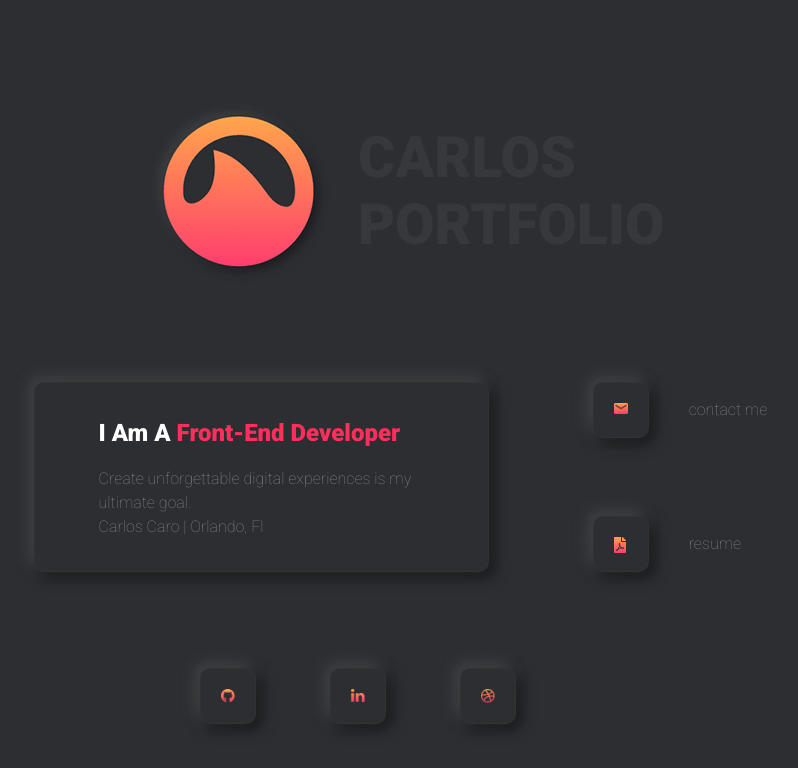
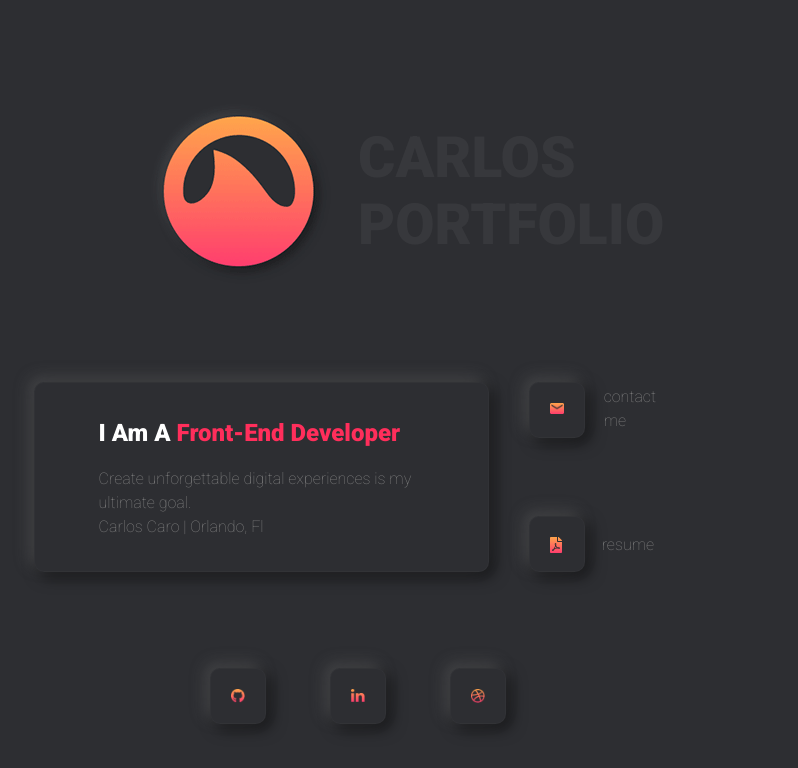
Before and after one commit to MrCaro/portfolio, a React (Create React App) app: page / in a window 1280 px wide. Shown: the top 768 px of the page, without its empty margins (282-1080 px from the left). Built offline with nearby package versions, Linux system fonts and the light colour scheme.

Commit message:
header effects and responsiveness

```diff
--- a/public/index.html
+++ b/public/index.html
@@ -11,7 +11,7 @@
     />
     <link rel="apple-touch-icon" href="logo192.png" />
     <!--
-      manifest.json provides metadata used when your web app is installed on a
+      manifest.js provides metadata used when your web app is installed on a
       user's mobile device or desktop. See https://developers.google.com/web/fundamentals/web-app-manifest/
     -->
     <link rel="manifest" href="manifest.json" />
--- a/src/App.jsx
+++ b/src/App.jsx
@@ -1,14 +1,12 @@
-import React, {Component} from 'react';
+import React from 'react';
 import Header from './components/Header';
 
-class App extends Component {
-    render() {
-        return (
-            <div>
-                <Header/>
-            </div>
-        );
-    }
-}
+const App = () => {
+    return (
+        <div>
+            <Header />
+        </div>
+    );
+};
 
 export default App;
--- /dev/null
+++ b/src/assets/js/headerIcons.js
@@ -0,0 +1,17 @@
+import emailIcon from '../img/icon-mail.png';
+import resumeIcon from '../img/icon-resume.png';
+import resumePdf from '../docs/Resume-CarlosCaro-2020.pdf'
+
+export default
+[
+  {
+    "label": "contact me",
+    "img": emailIcon,
+    "href": 'mailto: carocarlosj@gmail.com?subject=Hello Charlie! (from Portfolio)'
+  },
+  {
+    "label": "resume",
+    "img": resumeIcon,
+    "href": resumePdf
+  }
+]
--- /dev/null
+++ b/src/assets/js/socialIcons.js
@@ -0,0 +1,22 @@
+import gitIcon from '../img/icon-github.png';
+import linkedIcon from '../img/icon-linkedin.png';
+import dribbbleIcon from '../img/icon-dribbble.png';
+
+export default
+[
+    {
+        "label": "git",
+        "img": gitIcon,
+        "url": "https://github.com/MrCaro"
+    },
+    {
+        "label": "linkedin",
+        "img": linkedIcon,
+        "url": "https://www.linkedin.com/in/carlos-j-caro-a142777a/"
+    },
+    {
+        "label": "dribbble",
+        "img": dribbbleIcon,
+        "url": "https://dribbble.com/carloscaro1994"
+    }
+]
--- /dev/null
+++ b/src/assets/js/useIcons.jsx
@@ -0,0 +1,54 @@
+import React from 'react';
+import header from './headerIcons';
+import social from './socialIcons';
+
+const useIcons = (props) => {
+    const hIcon = header;
+    const sIcon = social;
+
+    const IconHeader = () => (
+        <div className="flex sm:content-between flex-wrap xs:justify-between">
+            {hIcon.map((icon) => (
+                <div key={icon.label} className="sm:w-full">
+                    <div className="neumorphism card mainCtas">
+                        <a className="sm:flex sm:flex-row" href={icon.href} target="_blank">
+                            <img className="p-5" src={icon.img} alt={icon.label}/>
+                            <p className="m-auto sm:ml-5 xs:mt-5">{icon.label}</p>
+                        </a>
+                    </div>
+                </div>
+            ))}
+        </div>
+    );
+
+    const IconSocial = () => (
+        <div className="flex my-24 xs:justify-between">
+            <div className="w-full xs:hidden"></div>
+            {sIcon.map((icon) => (
+                <div key={icon.label} className="w-auto sm:mx-8">
+                    <div className="m-auto neumorphism card mainCtas">
+                        <a className="" href={icon.url} target="_blank">
+                            <img className="p-5" src={icon.img} alt=""/>
+                        </a>
+                    </div>
+                </div>
+            ))}
+            <div className="w-full xs:hidden"></div>
+        </div>
+    );
+
+    const project = () => {
+        switch(props.iconLocation) {
+
+            case "header":   return IconHeader();
+            case "social":   return IconSocial();
+            // case "footer": return IconFooter();
+
+            default:      return <h2>No icon match</h2>
+        }
+    };
+
+    return project();
+};
+
+export default useIcons;
--- a/src/components/Header.jsx
+++ b/src/components/Header.jsx
@@ -1,12 +1,14 @@
-import React, { Component } from 'react';
+import React from 'react';
+import Icons from '../assets/js/useIcons';
+import logo from '../assets/img/test-logo-anim-5.gif';
 
-class Header extends Component {
-    render() {
+const Header = () => {
+
     return (
         <div className="container mx-auto max-w-full md:px-32 sm:px-8 xs:px-8">
             <div className="grid md:grid-cols-2 xs:grid-cols-1 items-center my-24 xs:my-16">
                 <div className="md:col-span-1 md:mr-6 xs:col-span-1 xs:m-auto">
-                        <img id="logo" src={require("../assets/img/test-logo-anim-5.gif")} alt=""/>
+                    <img id="logo" src={logo} alt=""/>
                 </div>
                 <div className="md:col-span-1 text-left xs:col-span-1">
                     <h1 className="text-cc_gray-dark xs:text-center">carlos <br/> portfolio</h1>
@@ -26,45 +28,11 @@ class Header extends Component {
                         </p>
                     </div>
                 </div>
-                    <div className="md:col-span-1 sm:col-span-1 xs:col-span-1 relative">
-                        <div className="ml-16 absolute sm:left-0 xs:left-0 xs:m-0 neumorphism card mainCtas">
-                            <a href="https://nike.com">
-                                <img className="p-5" src={require("../assets/img/icon-mail.png")} alt=""/>
-                            </a>
+                <Icons iconLocation="header"/>
             </div>
-                        <div className="ml-40 absolute py-4 xs:ml-20 xs:invisible">
-                            <p className="">contact me</p>
-                        </div>
-                        <div className="ml-16 absolute md:bottom-0 xs:right-0 neumorphism card mainCtas">
-                            <a href="https://nike.com">
-                                <img className="p-5" src={require("../assets/img/icon-resume.png")} alt=""/>
-                            </a>
-                        </div>
-                        <div className="ml-40 absolute py-4 md:bottom-0 xs:ml-20 xs:invisible">
-                            <p className="">resume</p>
-                        </div>
-                    </div>
-                </div>
-                <div className="grid my-24 md:grid-cols-5 sm:grid-cols-1 xs:grid-cols-3">
-                    <div className="col-start-2 col-span-1 mr-0 ml-auto xs:grid-cols-1 xs:col-start-1 xs:ml-0 neumorphism card mainCtas">
-                        <a href="https://nike.com">
-                            <img className="p-5" src={require("../assets/img/icon-github.png")} alt=""/>
-                        </a>
-                    </div>
-                    <div className="col-start-3 col-span-1 m-auto xs:grid-cols-1 xs:col-start-2 neumorphism card mainCtas">
-                        <a href="https://nike.com">
-                            <img className="p-5" src={require("../assets/img/icon-linkedin.png")} alt=""/>
-                        </a>
-                    </div>
-                    <div className="col-start-4 col-span-1 ml-0 xs:grid-cols-1 xs:col-start-3 xs:ml-auto xs:mr-0 neumorphism card mainCtas">
-                        <a href="https://nike.com">
-                            <img className="p-5" src={require("../assets/img/icon-dribbble.png")} alt=""/>
-                        </a>
-                    </div>
-                </div>
+                <Icons iconLocation="social"/>
         </div>
     );
-    }
-}
+};
 
 export default Header;
--- a/src/index.js
+++ b/src/index.js
@@ -1,7 +1,7 @@
 import React from 'react';
 import ReactDOM from 'react-dom';
+import App from './App';
 import './assets/css/main.css'
-import App from './App';
 import * as serviceWorker from './serviceWorker';
 
 ReactDOM.render(
```
Also changed, not shown: src/assets/css/tailwind.css (+8 -0 lines), src/assets/css/main.css, 1 other file (tests, documents, lock files or other folders). Lines whose indentation alone changed are shown as unchanged.
